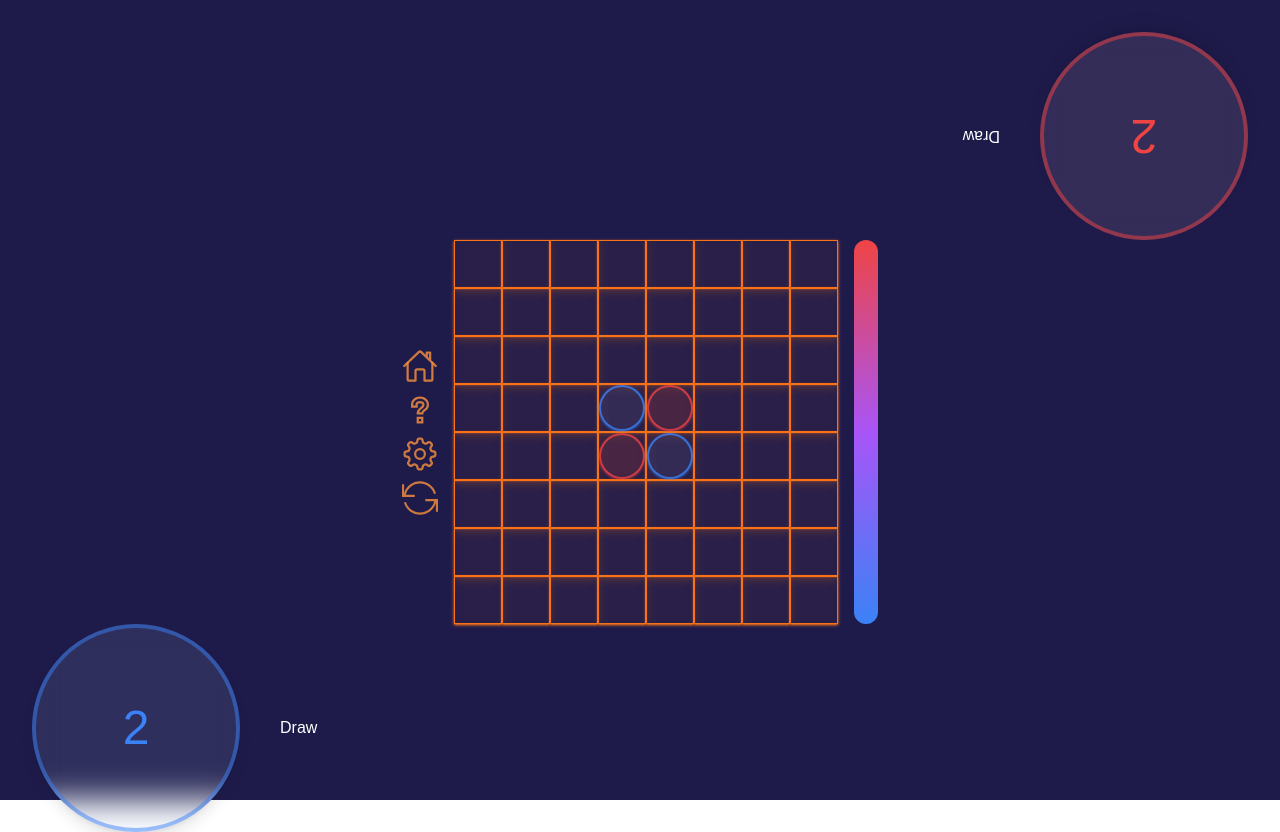
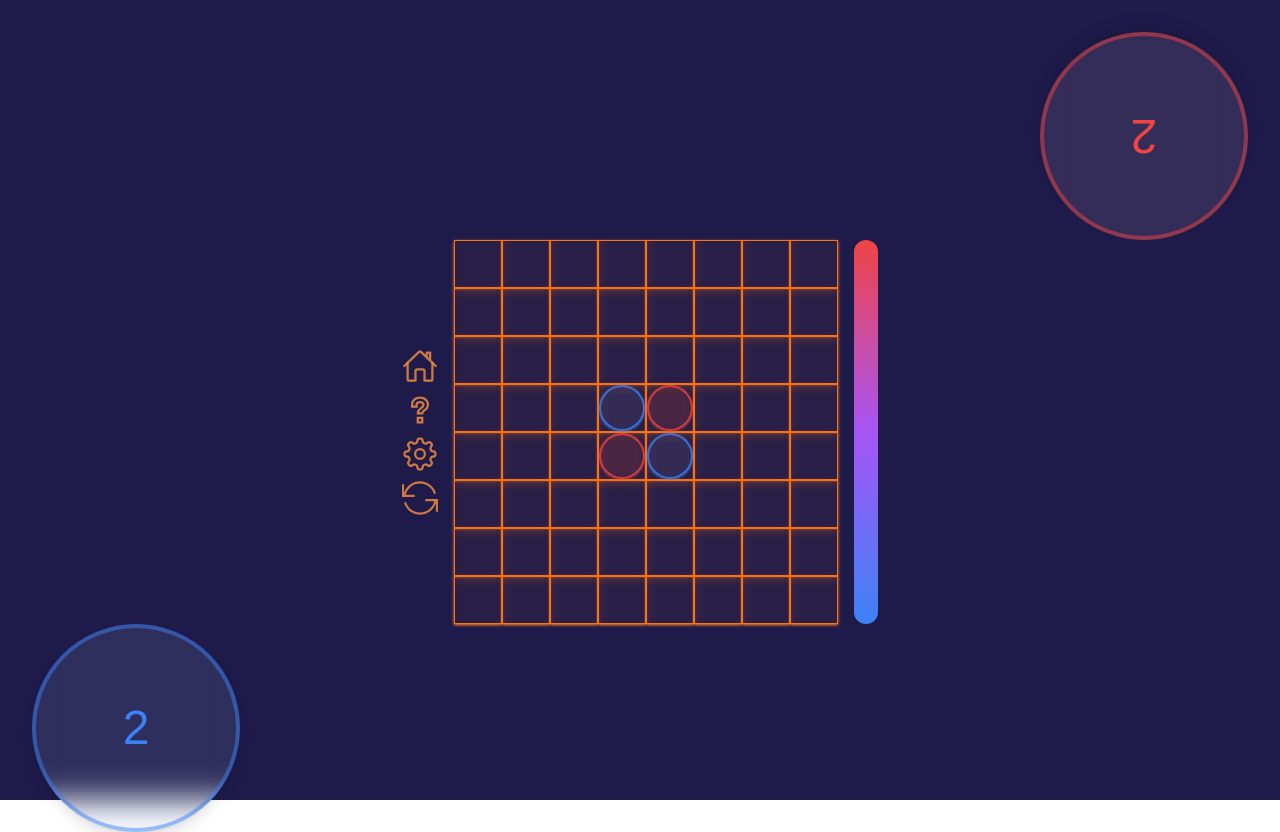
Before and after one commit to silenvx/reversi, a React (Vite) app in the folder app/: page /reversi/ in a window 1280 px wide. Built offline with nearby package versions, Linux system fonts and the light colour scheme; the HTML template or start-up script is replaced by a standard one.

Commit message:
fix bug from merge

```diff
--- a/app/src/components/features/hand/HandContainer.tsx
+++ b/app/src/components/features/hand/HandContainer.tsx
@@ -1,7 +1,10 @@
 import { HandPresenter } from "@/components/features/hand/HandPresenter";
 import { Disc, DiscType } from "@/domains/reversi/const";
+import { ExecuteSkillCard } from "@/domains/reversi/skillExecutor";
+import { SkillCard } from "@/domains/reversi/skillcard";
 import { useHandContext } from "@/hooks/handContext";
 import { ReversiGameType } from "@/hooks/reversiGame";
+import { useSkills } from "@/hooks/reversiSkill";
 
 type HandContainerProps = {
   reversiGame: ReversiGameType;
@@ -9,17 +12,29 @@ type HandContainerProps = {
 };
 
 export function HandContainer({ reversiGame, player }: HandContainerProps) {
-  const { blackHands, whiteHands, drawCardForPlayer, playCard } =
-    useHandContext();
+  const handsContext = useHandContext();
+  const skills = useSkills();
+  const playCardWithExecutor = (
+    currentplayer: DiscType,
+    card: SkillCard,
+    game: ReversiGameType,
+  ) => {
+    if (currentplayer !== game.currentPlayer) {
+      return;
+    }
+    if (ExecuteSkillCard(card.id, game, handsContext, skills)) {
+      handsContext.discardCard(player, card.id);
+    }
+  };
 
-  const hands = player === Disc.black ? blackHands : whiteHands;
+  const hands =
+    player === Disc.black ? handsContext.blackHands : handsContext.whiteHands;
   return (
     <HandPresenter
       reversiGame={reversiGame}
       player={player}
       hands={hands}
-      drawCardForPlayer={drawCardForPlayer}
-      playCard={playCard}
+      playCard={playCardWithExecutor}
     />
   );
 }
--- a/app/src/components/features/hand/HandPresenter.tsx
+++ b/app/src/components/features/hand/HandPresenter.tsx
@@ -7,7 +7,6 @@ type HandPresenterProps = {
   reversiGame: ReversiGameType;
   player: DiscType;
   hands: SkillCard[];
-  drawCardForPlayer: (player: DiscType, adv: number) => void;
   playCard: (
     player: DiscType,
     cardId: SkillCard,
@@ -19,20 +18,9 @@ export function HandPresenter({
   reversiGame,
   player,
   hands,
-  drawCardForPlayer,
   playCard,
 }: HandPresenterProps) {
   return (
-    <>
-      {/* TODO: ドローする仕組みができるまで一旦ここにドローボタンを置く */}
-      <button
-        className="text-white"
-        type="button"
-        // TODO: ここの50は仮の値
-        onClick={() => drawCardForPlayer(player, 50)}
-      >
-        Draw
-      </button>
     <div className="flex w-full justify-between">
       {hands.map((hand) => (
         <CardContainer
@@ -44,6 +32,5 @@ export function HandPresenter({
         />
       ))}
     </div>
-    </>
   );
 }
--- a/app/src/domains/reversi/skillExecutor.ts
+++ b/app/src/domains/reversi/skillExecutor.ts
@@ -52,7 +52,6 @@ const stealSkillCard = (
 };
 
 const lightup = (game: ReversiGameType, skills: SkillContextType): boolean => {
-  console.log("lightup");
   skills.toggleSkill(
     game.currentPlayer as Exclude<DiscType, undefined>,
     "highlight",
--- a/app/src/hooks/hand.ts
+++ b/app/src/hooks/hand.ts
@@ -27,9 +27,9 @@ export const useHands = () => {
         return;
       }
       if (player === Disc.black) {
-        setBlackHands([...blackHands, card]);
+        setBlackHands((prev) => [...prev, card]);
       } else {
-        setWhiteHands([...whiteHands, card]);
+        setWhiteHands((prev) => [...prev, card]);
       }
     },
     [drawCard],
@@ -48,9 +48,9 @@ export const useHands = () => {
   const addCard = useCallback(
     (player: DiscType, card: SkillCard) => {
       if (player === Disc.black) {
-        setBlackHands([...blackHands, card]);
+        setBlackHands((prev) => [...prev, card]);
       } else {
-        setWhiteHands([...whiteHands, card]);
+        setWhiteHands((prev) => [...prev, card]);
       }
     },
     [blackHands, whiteHands],
```
Lines whose indentation alone changed are shown as unchanged.
